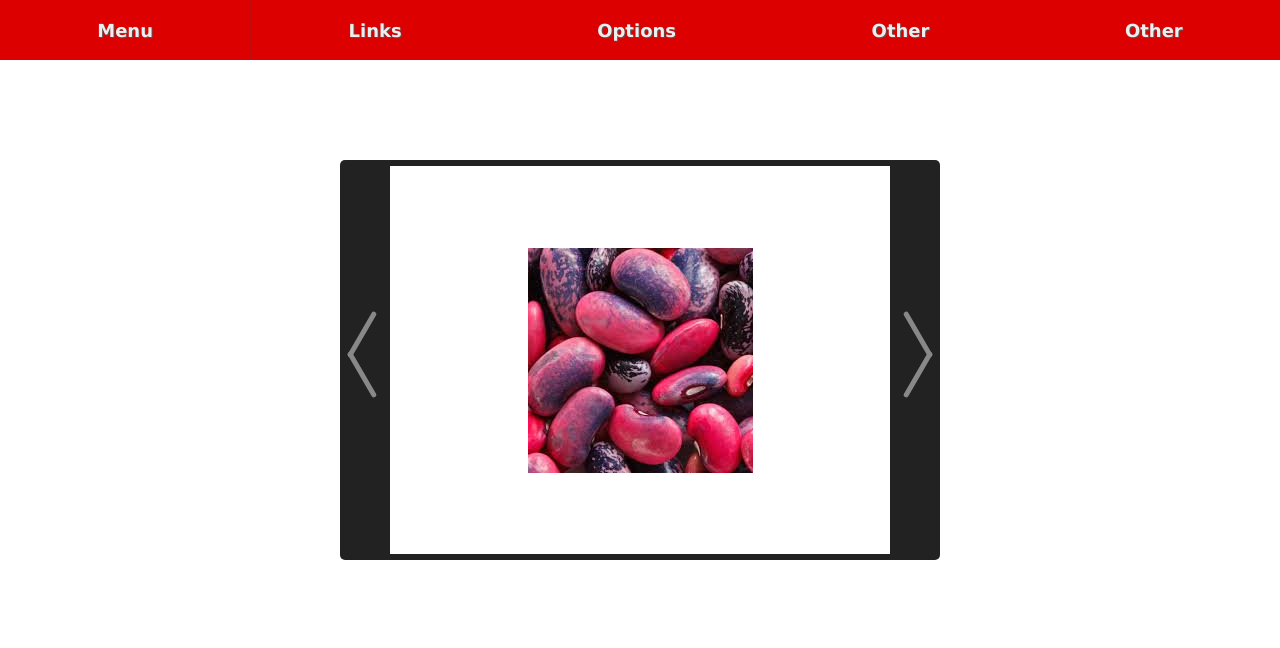
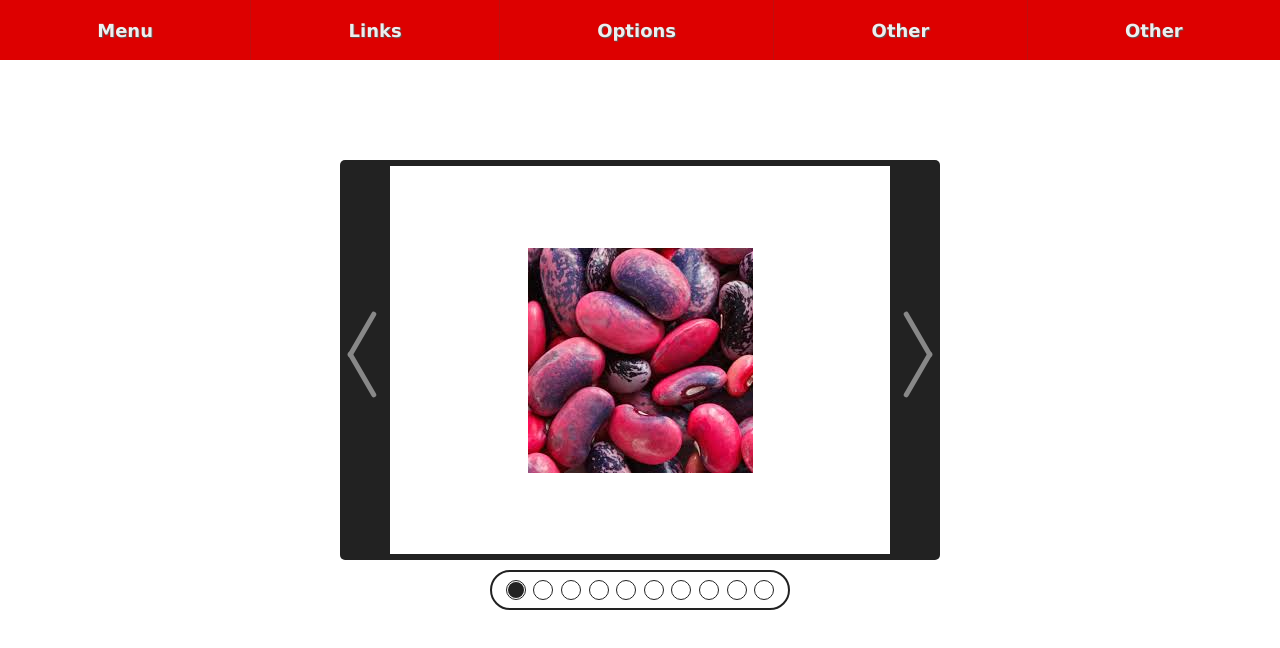
Before and after one commit to nsars19/dropdowns-and-sliders, a website built with webpack: page dist/index.html in a window 1280 px wide. Built offline with nearby package versions, Linux system fonts and the light colour scheme.

Commit message:
add markup for slider nav icons

```diff
--- a/dist/index.html
+++ b/dist/index.html
@@ -149,6 +149,38 @@
       <span></span><span></span>
     </div>
   </div>
+  <div class="slide-control-icons">
+    <div class="icon">
+      <div class="icon-filler"></div>
+    </div>
+    <div class="icon">
+      <div class="icon-filler"></div>
+    </div>
+    <div class="icon">
+      <div class="icon-filler"></div>
+    </div>
+    <div class="icon">
+      <div class="icon-filler"></div>
+    </div>
+    <div class="icon">
+      <div class="icon-filler"></div>
+    </div>
+    <div class="icon">
+      <div class="icon-filler"></div>
+    </div>
+    <div class="icon">
+      <div class="icon-filler"></div>
+    </div>
+    <div class="icon">
+      <div class="icon-filler"></div>
+    </div>
+    <div class="icon">
+      <div class="icon-filler"></div>
+    </div>
+    <div class="icon">
+      <div class="icon-filler"></div>
+    </div>
+  </div>
   <script src="main.js"></script>
 </body>
 </html>
```
